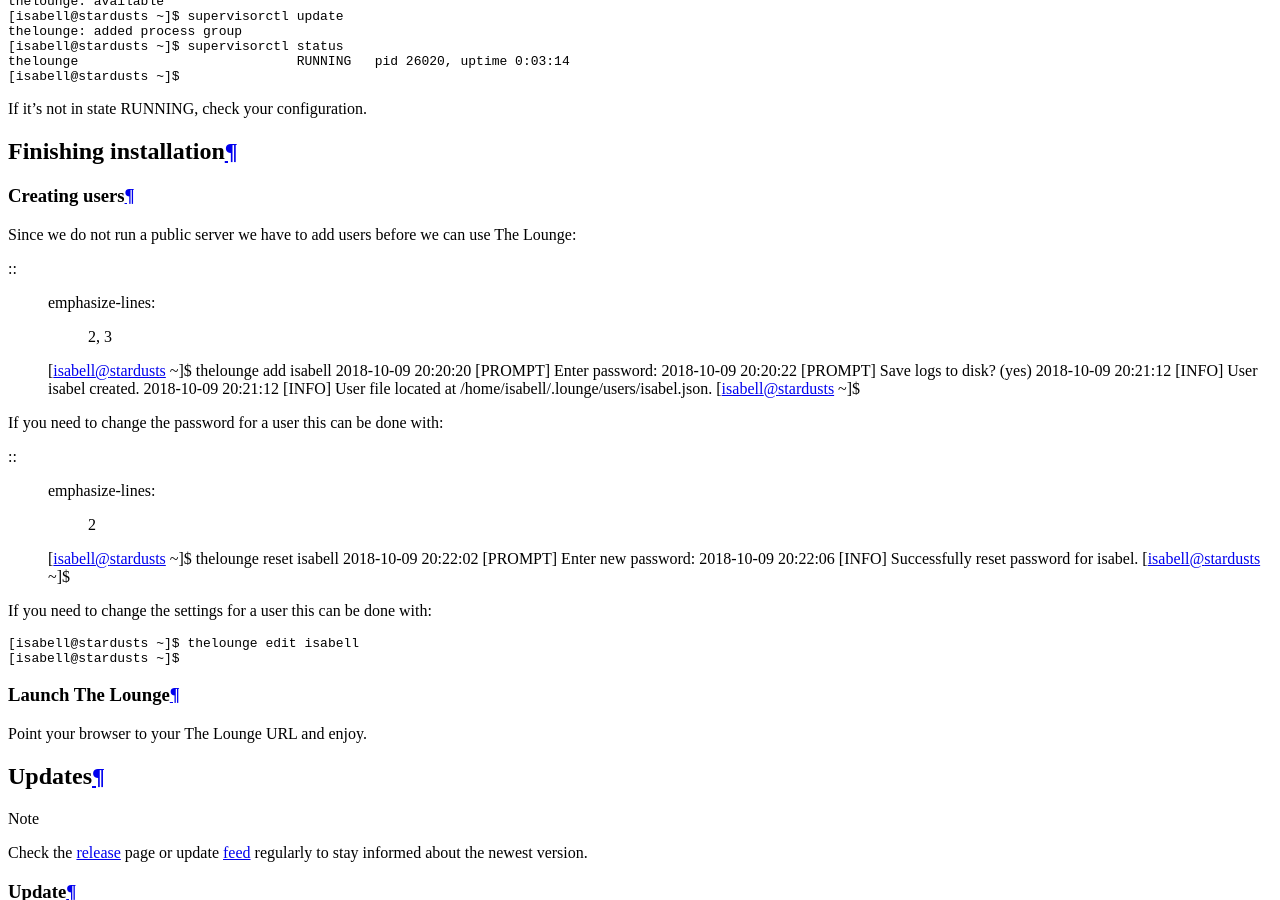
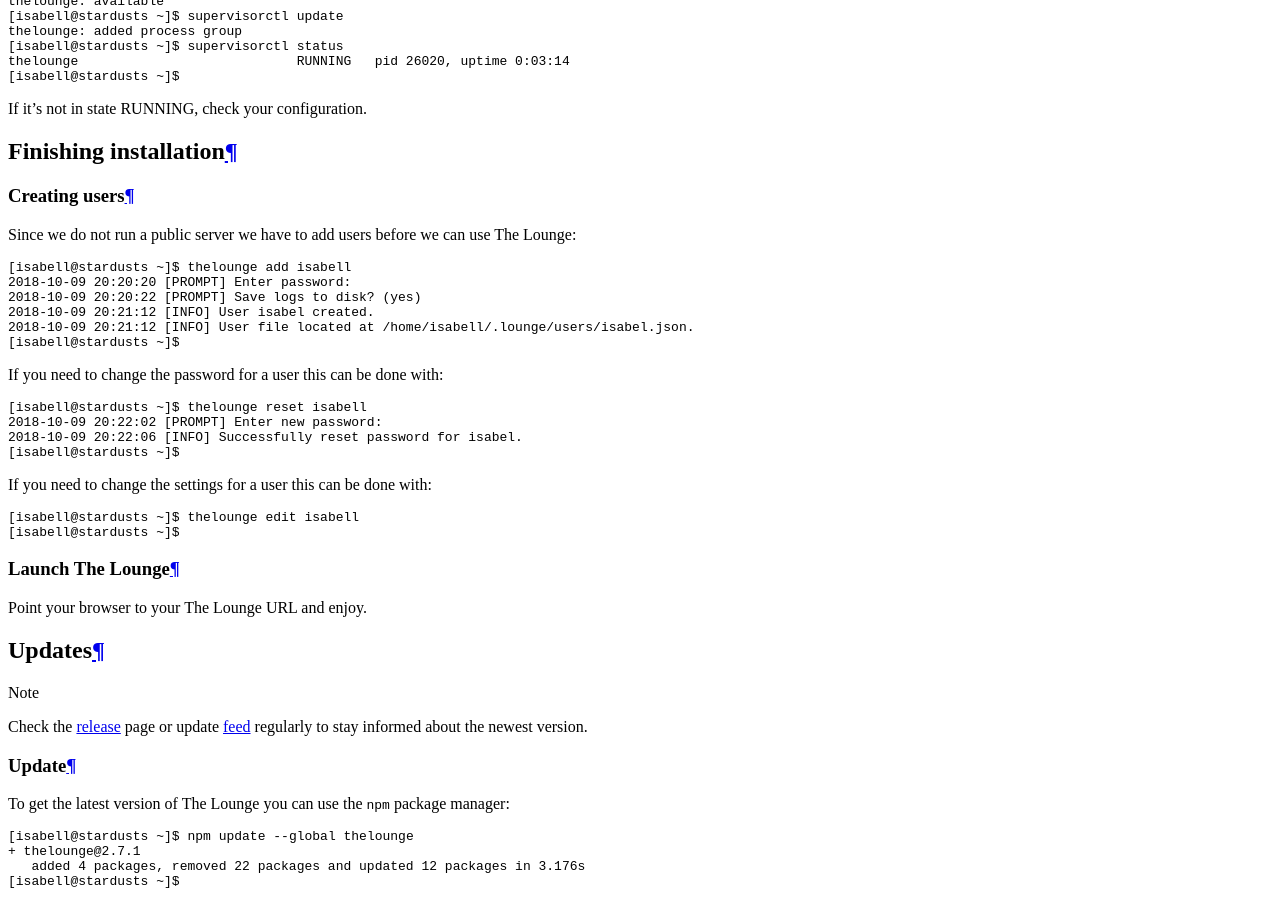
Before and after one commit to Uberspace/lab, a Sphinx documentation site: the page built from source/guide_the-lounge.rst, in a window 1280 px wide and 900 px high, scrolled down 3689 px. Built offline with Sphinx 7.4.7 and the Read the Docs theme 2.0.0, drawn with Linux system fonts in a browser that asks for light colours.

Commit message:
Fix code block styles

```diff
--- a/source/guide_the-lounge.rst
+++ b/source/guide_the-lounge.rst
@@ -160,7 +160,7 @@
 
 Since we do not run a public server we have to add users before we can use The Lounge:
 
-::
+.. code-block:: console
  :emphasize-lines: 2, 3
 
  [isabell@stardusts ~]$ thelounge add isabell
@@ -172,7 +172,7 @@
 
 If you need to change the password for a user this can be done with:
 
-::
+.. code-block:: console
  :emphasize-lines: 2
 
  [isabell@stardusts ~]$ thelounge reset isabell
```
